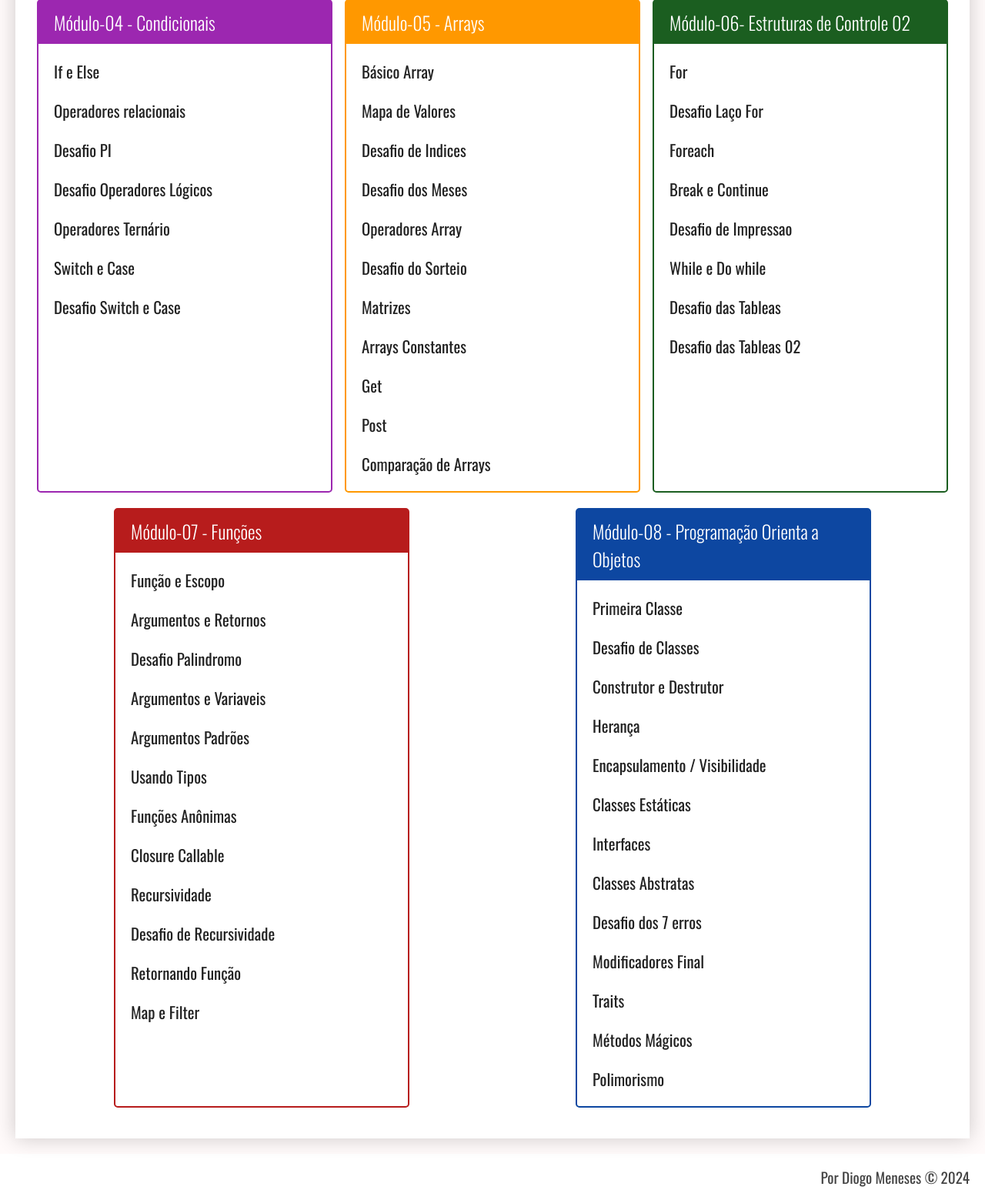
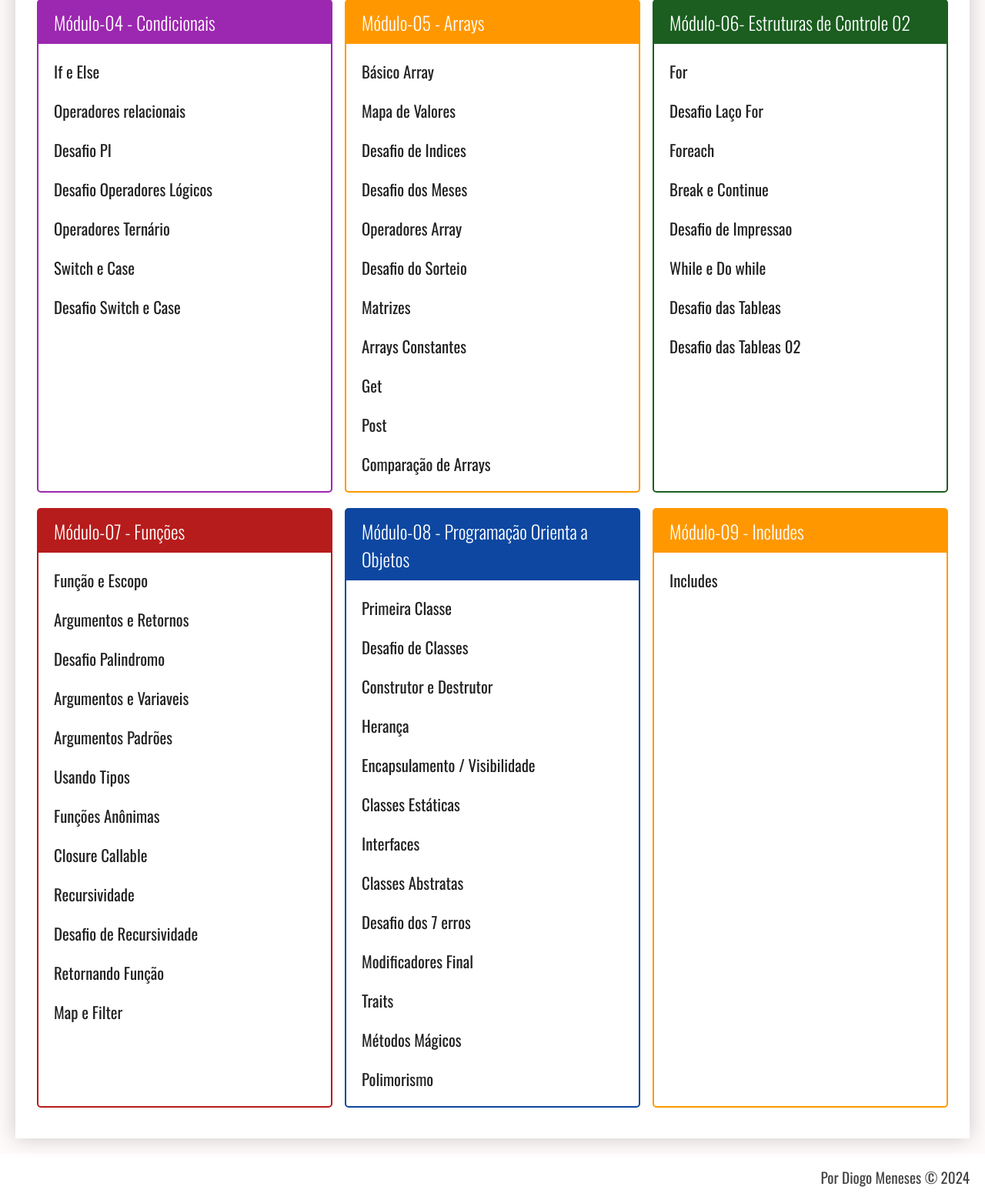
Before and after one commit to DiogoMeneses-stack/Curso-De-PHP-Cod3r, a PHP site: page / in a window 1280 px wide. Shown: the part 669-2228 px from the top of the page at 77% size. Run offline with PHP 8.4, Linux system fonts and the light colour scheme.

Commit message:
Includes

```diff
--- /dev/null
+++ b/includes/includes.php
@@ -0,0 +1,3 @@
+<div class="titulo">Includes</div>
+
+<?php
--- a/index.php
+++ b/index.php
@@ -130,11 +130,18 @@
                         <li><a href="exercicio.php?dir=POO&file=metodos-mag">Métodos Mágicos</a></li>
                         <li><a href="exercicio.php?dir=POO&file=polimorfismo">Polimorismo</a></li>
                     </ul>
+                </div>
+                <div class="modulo laranja">
+                    <h3>Módulo-09 - Includes</h3>
+                    <ul>
+                        <li><a href="exercicio.php?dir=includes&file=includes">Includes</a></li>
+                    </ul>
+                </div>
             </nav>
         </div>
     </main>
     <footer class="rodape">
-         Por Diogo Meneses © <?= date('Y'); ?>
+        Por Diogo Meneses © <?= date('Y'); ?>
     </footer>
 </body>
 
```
